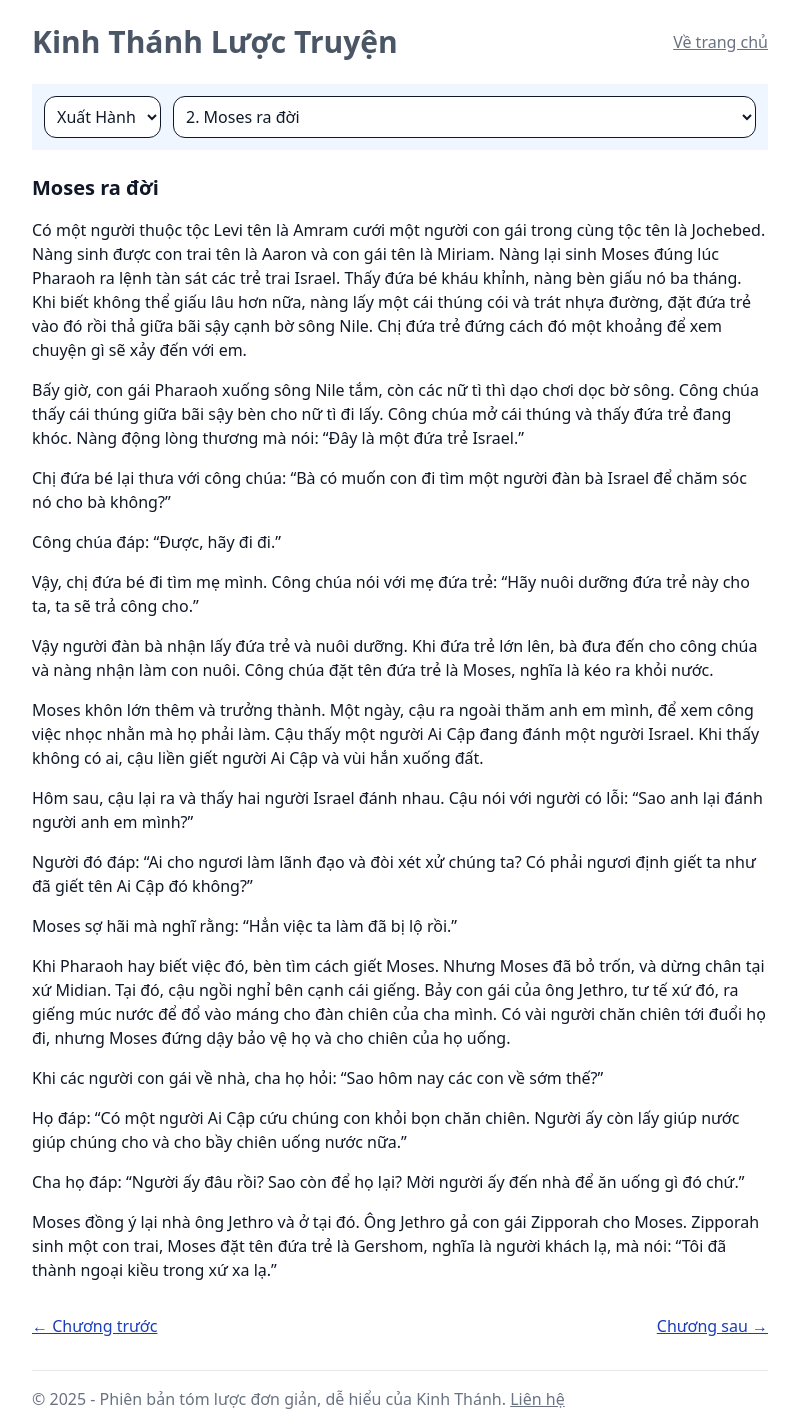
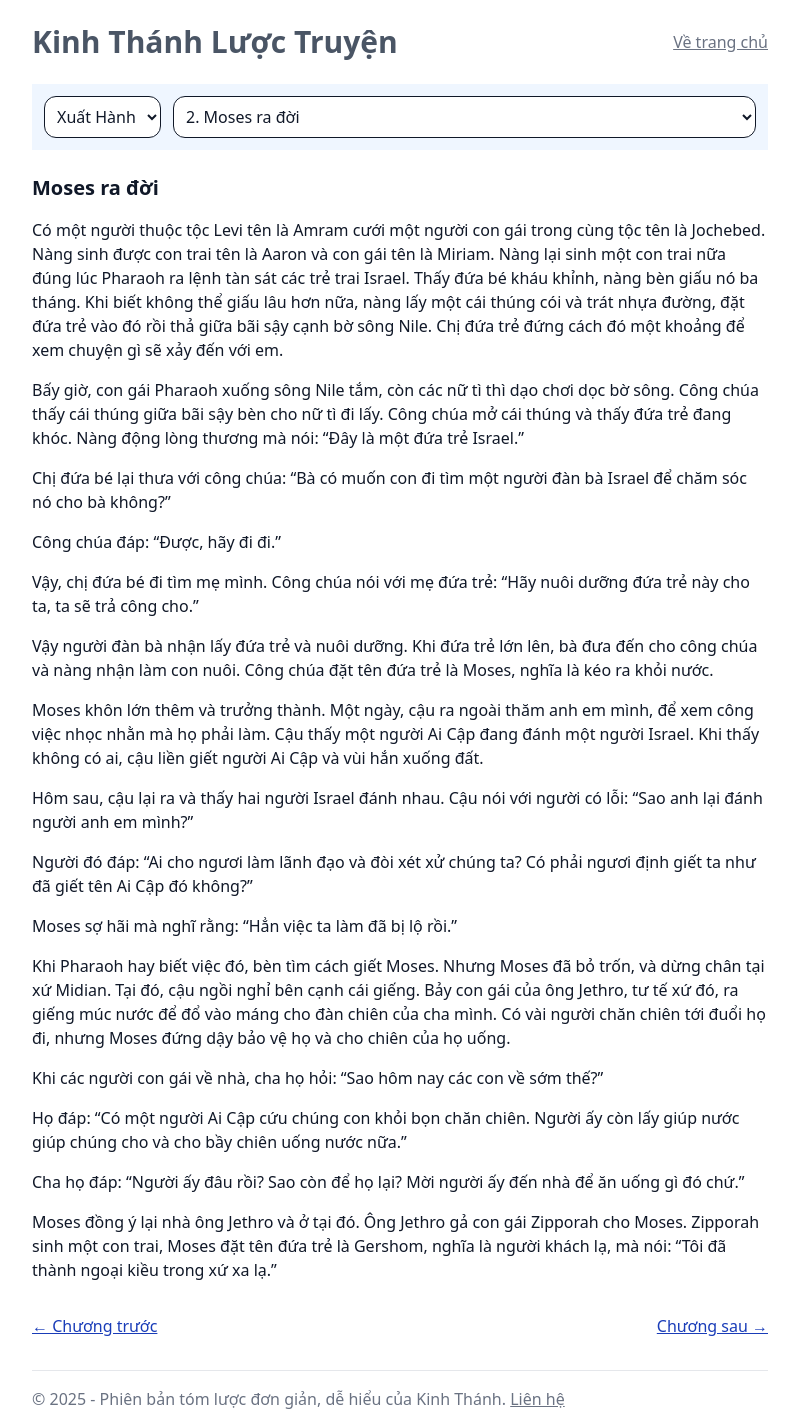
Before and after one commit to dathoangnd/kinh-thanh-luoc-truyen, a Jekyll site: the page built from _bible/xuat-hanh/02-moses-ra-doi.md, in a window 1280 px wide. Shown: the whole page, without its empty margins (240-1039 px from the left). Built offline with Jekyll 4.4.1, drawn with Linux system fonts in a browser that asks for light colours.

Commit message:
Fix issue.

```diff
--- a/_bible/xuat-hanh/02-moses-ra-doi.md
+++ b/_bible/xuat-hanh/02-moses-ra-doi.md
@@ -3,7 +3,7 @@ title: Moses ra đời
 description: Moses ra đời giữa thời kỳ dân Israel bị áp bức tại Ai Cập, được công chúa Pharaoh cứu và nuôi dưỡng, sau đó trưởng thành, bảo vệ công lý, và bắt đầu hành trình dẫn dắt dân tộc mình ra khỏi cảnh nô lệ.
 ---
 
-Có một người thuộc tộc Levi tên là Amram cưới một người con gái trong cùng tộc tên là Jochebed. Nàng sinh được con trai tên là Aaron và con gái tên là Miriam. Nàng lại sinh Moses đúng lúc Pharaoh ra lệnh tàn sát các trẻ trai Israel. Thấy đứa bé kháu khỉnh, nàng bèn giấu nó ba tháng. Khi biết không thể giấu lâu hơn nữa, nàng lấy một cái thúng cói và trát nhựa đường, đặt đứa trẻ vào đó rồi thả giữa bãi sậy cạnh bờ sông Nile. Chị đứa trẻ đứng cách đó một khoảng để xem chuyện gì sẽ xảy đến với em.
+Có một người thuộc tộc Levi tên là Amram cưới một người con gái trong cùng tộc tên là Jochebed. Nàng sinh được con trai tên là Aaron và con gái tên là Miriam. Nàng lại sinh một con trai nữa đúng lúc Pharaoh ra lệnh tàn sát các trẻ trai Israel. Thấy đứa bé kháu khỉnh, nàng bèn giấu nó ba tháng. Khi biết không thể giấu lâu hơn nữa, nàng lấy một cái thúng cói và trát nhựa đường, đặt đứa trẻ vào đó rồi thả giữa bãi sậy cạnh bờ sông Nile. Chị đứa trẻ đứng cách đó một khoảng để xem chuyện gì sẽ xảy đến với em.
 
 Bấy giờ, con gái Pharaoh xuống sông Nile tắm, còn các nữ tì thì dạo chơi dọc bờ sông. Công chúa thấy cái thúng giữa bãi sậy bèn cho nữ tì đi lấy. Công chúa mở cái thúng và thấy đứa trẻ đang khóc. Nàng động lòng thương mà nói: "Đây là một đứa trẻ Israel."
 
```
